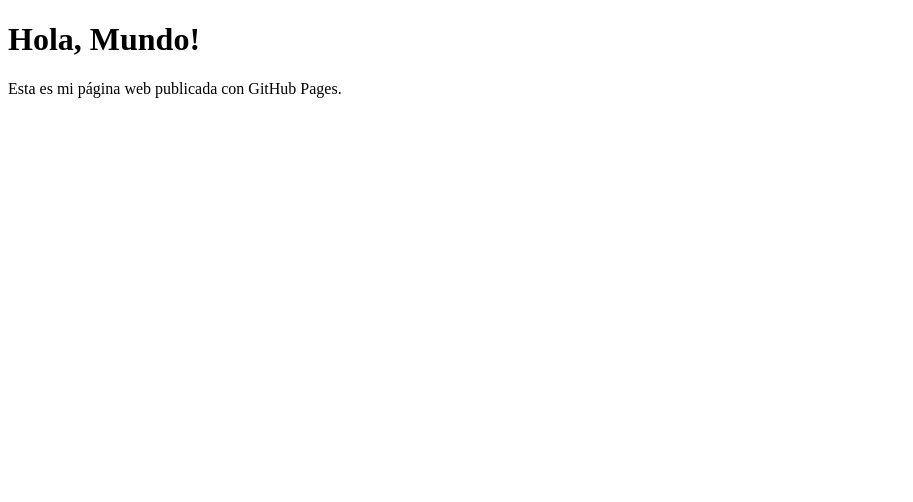
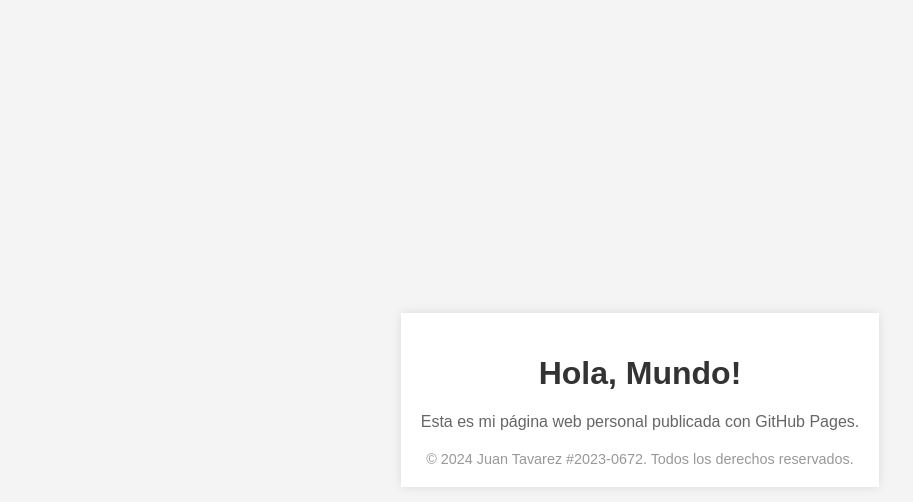
Before and after one commit to JuanAtavarez/juanatavarez.github.io, a plain HTML site: page index.html in a window 1280 px wide. Shown: the whole page, without its empty margins (0-913 px from the left). Drawn offline with Linux system fonts and the light colour scheme.

Commit message:
Update index.html

```diff
--- a/index.html
+++ b/index.html
@@ -3,10 +3,42 @@
 <head>
     <meta charset="UTF-8">
     <meta name="viewport" content="width=device-width, initial-scale=1.0">
-    <title>Mi página de GitHub</title>
+    <title>Página de Juan Tavarez</title>
+    <style>
+        body {
+            font-family: Arial, sans-serif;
+            margin: 0;
+            padding: 0;
+            display: flex;
+            justify-content: center;
+            align-items: center;
+            height: 100vh;
+            background-color: #f4f4f4;
+        }
+        .container {
+            text-align: center;
+            background: #fff;
+            padding: 20px;
+            box-shadow: 0 0 10px rgba(0,0,0,0.1);
+        }
+        h1 {
+            color: #333;
+        }
+        p {
+            color: #666;
+        }
+        footer {
+            margin-top: 20px;
+            font-size: 0.9em;
+            color: #999;
+        }
+    </style>
 </head>
 <body>
-    <h1>Hola, Mundo!</h1>
-    <p>Esta es mi página web publicada con GitHub Pages.</p>
+    <div class="container">
+        <h1>Hola, Mundo!</h1>
+        <p>Esta es mi página web personal publicada con GitHub Pages.</p>
+        <footer>&copy; 2024 Juan Tavarez #2023-0672. Todos los derechos reservados.</footer>
+    </div>
 </body>
 </html>
```
